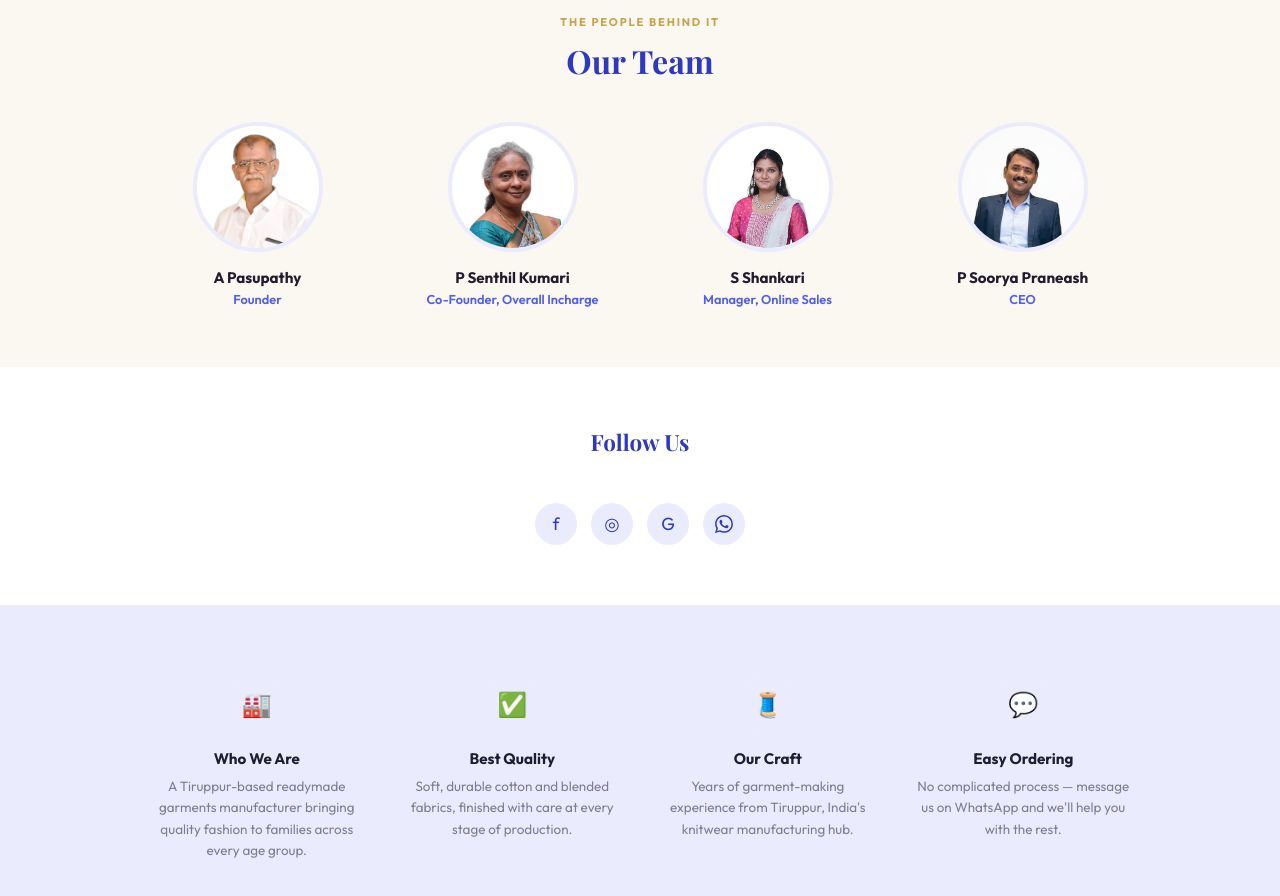
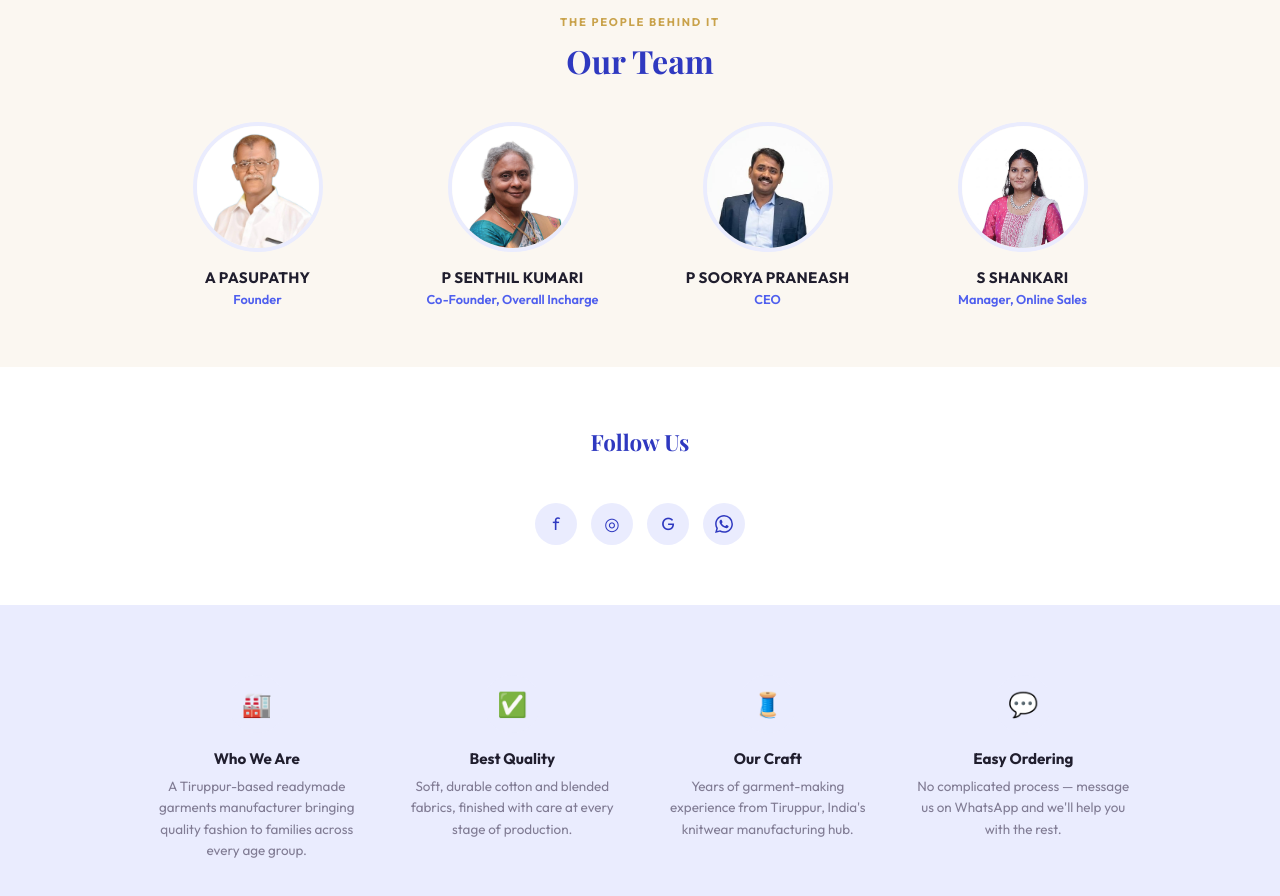
Before and after one commit to cherubimin082-art/saravana-fashion, a plain HTML site: page about.html in a window 1280 px wide. Shown: the part 1500-2396 px from the top of the page. Drawn offline with nearby package versions, Linux system fonts and the light colour scheme.

Commit message:
About page: move Soorya Praneash's card above Shankari's, uppercase all team member names
Co-Authored-By: Claude Sonnet 5 <noreply@anthropic.com>

```diff
--- a/about.html
+++ b/about.html
@@ -92,7 +92,7 @@ section{padding:60px 5vw}
 .team-card{text-align:center}
 .team-photo{width:130px;height:130px;border-radius:50%;overflow:hidden;margin:0 auto 16px;border:4px solid var(--navy-light)}
 .team-photo img{width:100%;height:100%;object-fit:cover;object-position:top center}
-.team-card h4{font-weight:700;font-size:.95rem;color:var(--ink);margin-bottom:4px}
+.team-card h4{font-weight:700;font-size:.95rem;color:var(--ink);margin-bottom:4px;text-transform:uppercase;letter-spacing:.02em}
 .team-card p{color:var(--navy);font-size:.8rem;font-weight:600}
 .cta-strip{background:linear-gradient(135deg,var(--navy-deep),var(--navy));color:#fff;text-align:center}
 .cta-strip h2{color:#fff;font-size:clamp(1.4rem,3vw,2rem);margin-bottom:12px}
@@ -267,8 +267,8 @@ window.addEventListener('DOMContentLoaded',function(){
     <div class="team-grid" data-reveal="up">
       <div class="team-card"><div class="team-photo"><img src="./img/team-pasupathy.jpg" alt="A Pasupathy" loading="lazy"></div><h4>A Pasupathy</h4><p>Founder</p></div>
       <div class="team-card"><div class="team-photo"><img src="./img/team-senthilkumari.jpg" alt="P Senthil Kumari" loading="lazy"></div><h4>P Senthil Kumari</h4><p>Co-Founder, Overall Incharge</p></div>
+      <div class="team-card"><div class="team-photo"><img src="./img/team-soorya.jpg" alt="P Soorya Praneash" loading="lazy"></div><h4>P Soorya Praneash</h4><p>CEO</p></div>
       <div class="team-card"><div class="team-photo"><img src="./img/team-shankari.jpg" alt="S Shankari" loading="lazy"></div><h4>S Shankari</h4><p>Manager, Online Sales</p></div>
-      <div class="team-card"><div class="team-photo"><img src="./img/team-soorya.jpg" alt="P Soorya Praneash" loading="lazy"></div><h4>P Soorya Praneash</h4><p>CEO</p></div>
     </div>
   </div>
 </section>
```
